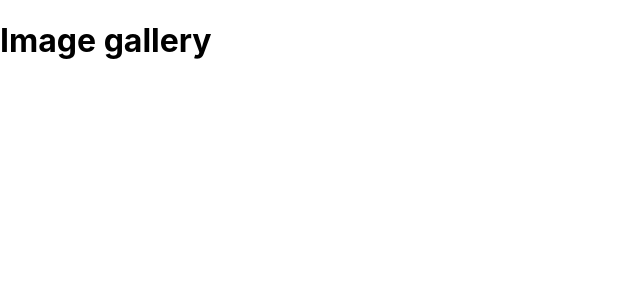
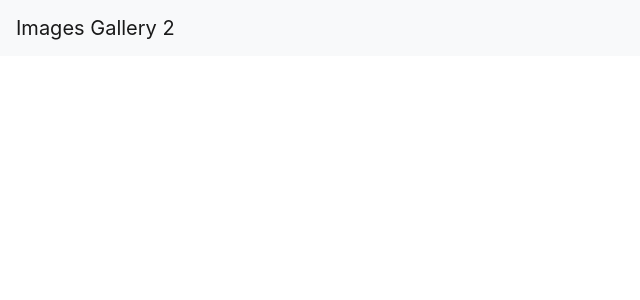
Before and after one commit to RavirajGacche/image-gallery, a React (Create React App) app in the folder my-app/: page / in a window 1280 px wide. Shown: the top 300 px of the page, without its empty margins (0-640 px from the left). Built offline with nearby package versions, Linux system fonts and the light colour scheme.

Commit message:
Initial Header component

```diff
--- a/my-app/package.json
+++ b/my-app/package.json
@@ -6,7 +6,9 @@
     "@testing-library/jest-dom": "^5.16.5",
     "@testing-library/react": "^13.3.0",
     "@testing-library/user-event": "^13.5.0",
+    "bootstrap": "^4.5.3",
     "react": "^18.2.0",
+    "react-bootstrap": "^1.4.0",
     "react-dom": "^18.2.0",
     "react-scripts": "5.0.1",
     "web-vitals": "^2.1.4"
--- a/my-app/src/App.js
+++ b/my-app/src/App.js
@@ -1,8 +1,10 @@
+import 'bootstrap/dist/css/bootstrap.min.css';
+import Header from './components/Header';
 
 const App = () => {
   return (
     <div>
-      <h1>Image gallery</h1>
+      <Header title='Images Gallery 2'/>
     </div>
   );
 }
--- /dev/null
+++ b/my-app/src/components/Header.js
@@ -0,0 +1,12 @@
+import React from 'react';
+import { Navbar } from 'react-bootstrap';
+
+const Header = (props) => {
+    return (
+        <Navbar bg="light" data-bs-theme="light">
+          <Navbar.Brand href="/"> {props.title} </Navbar.Brand>
+      </Navbar>
+    )
+}
+
+export default Header;
```
Also changed, not shown: 1 other file (tests, documents, lock files or other folders).
